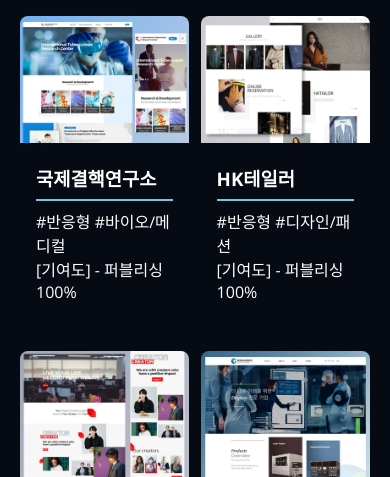
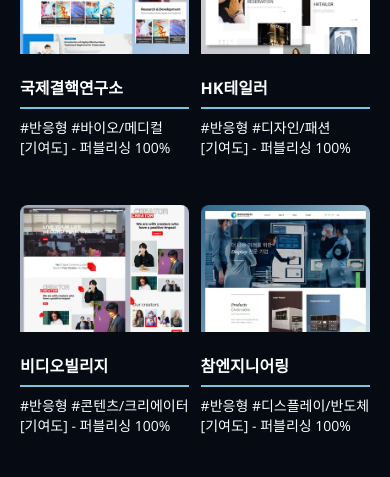
Before and after one commit to leebohyeong/portfolio, a website built with Vite: page index.html in a window 390 px wide. Shown: the part 3472-3949 px from the top of the page. Built offline with nearby package versions, Linux system fonts and the light colour scheme; files whose address does not match are found by name; a web font is replaced by a local one.

Commit message:
css-work 수정

```diff
--- a/src/assets/scss/app.scss
+++ b/src/assets/scss/app.scss
@@ -539,13 +539,18 @@
                 opacity: 1;
                 display: block;
                 position: relative;
-                padding: 1rem;
+                padding: 1rem 0;
                 transform: none;
                 text-align: left;
             }
         }
 
-        &__title::after {
+        &__title {
+            @include media('mobile') {
+                font-size: 1rem;
+            }
+
+            &::after {
                 content:'';
                 display: block;
                 position: relative;
@@ -560,6 +565,13 @@
                     left: 0;
                     width: 100%;
                     transform: none;
+                }
+            }
+        }
+
+        &__description {
+            @include media('mobile') {
+                font-size: 14px;
             }
         }
     }
```
Lines whose indentation alone changed are shown as unchanged.
